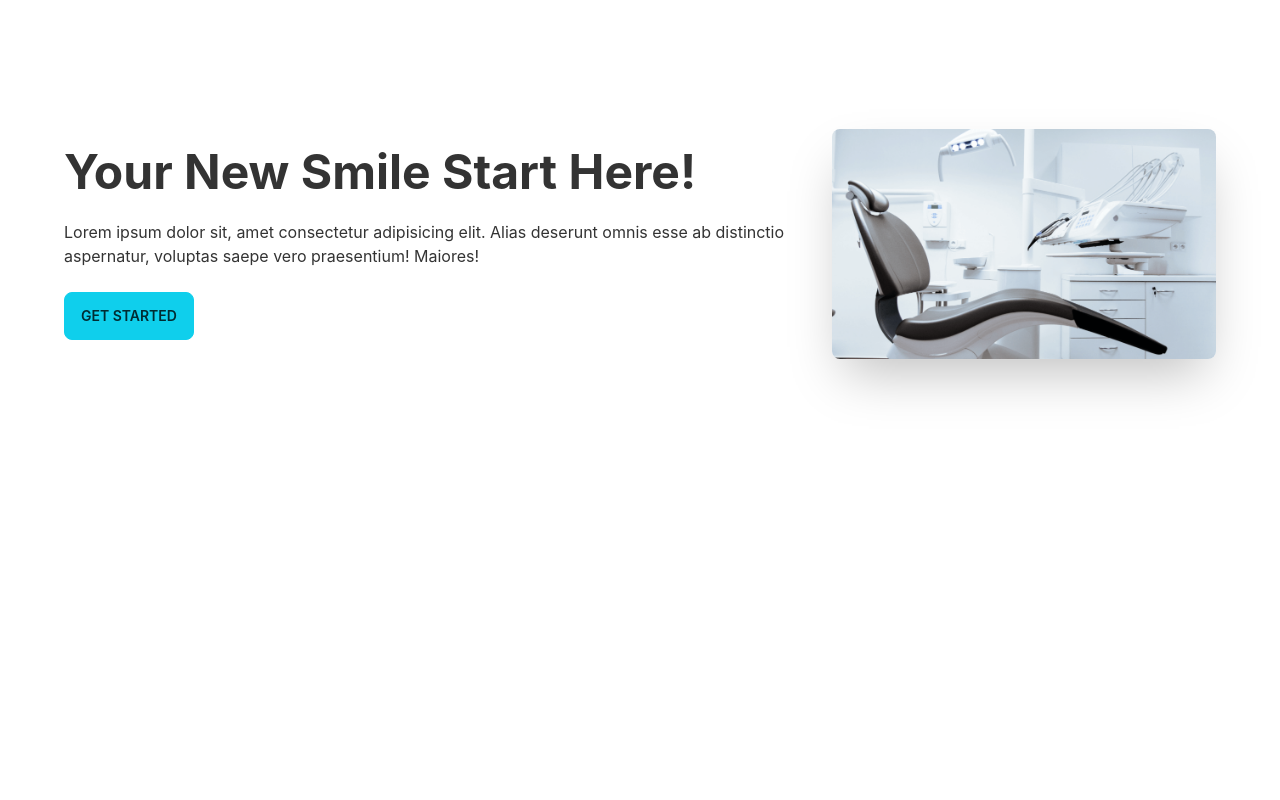
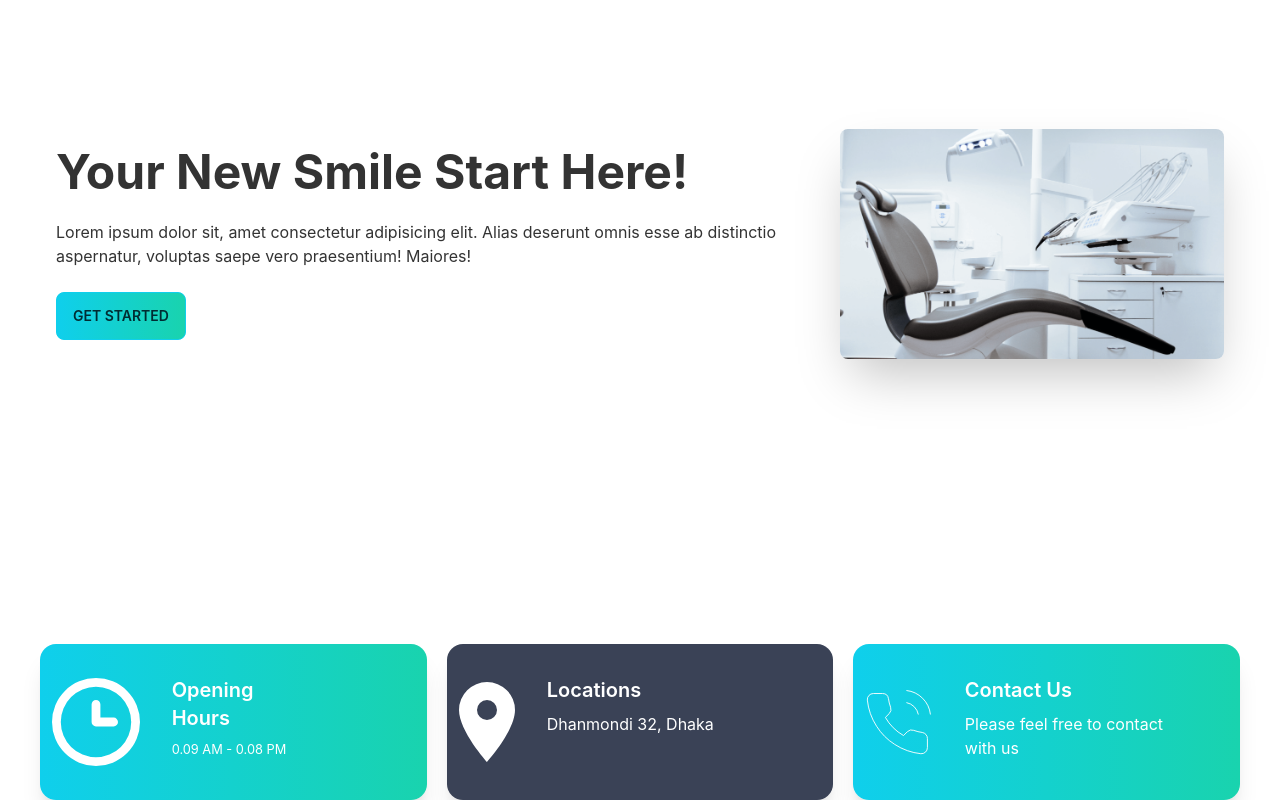
Before and after one commit to laizuakram1/doctors-portal-client, a React (Create React App) app: page / in a window 1280 px wide. Shown: the part 220-1020 px from the top of the page. Before the commit the page ends 864 px from the top, so only its background shows below. Built offline with nearby package versions, Linux system fonts and the light colour scheme.

Commit message:
create info

```diff
--- a/src/App.js
+++ b/src/App.js
@@ -8,7 +8,7 @@ import Navbar from './pages/Shared/Navbar/Navbar';
 
 function App() {
   return (
-   <div className='px-12'>
+   <div className='px-10'>
      <Navbar></Navbar>
     <Routes>
       <Route path='/' element={<Home></Home>}></Route>
--- a/src/pages/Home/Home.js
+++ b/src/pages/Home/Home.js
@@ -1,10 +1,12 @@
 import React from 'react';
 import Banner from './Banner';
+import Info from './Info';
 
 const Home = () => {
     return (
         <div>
             <Banner></Banner>
+            <Info></Info>
 
 
         </div>
--- /dev/null
+++ b/src/pages/Home/Info.js
@@ -0,0 +1,45 @@
+import React from 'react';
+import clock from '../../assets/icons/clock.svg';
+import marker from '../../assets/icons/marker.svg';
+import phone from '../../assets/icons/phone.svg';
+
+const Info = () => {
+
+    return (
+        <div className='text-white grid grid-cols-1 lg:grid-cols-3 gap-5'>
+            <div class="bg-gradient-to-r from-primary to-secondary card card-side shadow-xl px-3">
+                <figure><img src={clock} alt="Movie"/></figure>
+                <div class="card-body">
+                    <h2 class="card-title w-32">Opening Hours</h2>
+                    <small>0.09 AM - 0.08 PM</small>
+                    <div class="card-actions justify-end">
+
+                    </div>
+                </div>
+            </div>
+
+            <div class="bg-accent card card-side shadow-xl px-3">
+                <figure><img src={marker} alt="Movie"/></figure>
+                <div class="card-body">
+                    <h2 class="card-title">Locations</h2>
+                    <p>Dhanmondi 32, Dhaka</p>
+                    <div class="card-actions justify-end">
+
+                    </div>
+                </div>
+            </div>
+
+            <div class="bg-gradient-to-r from-primary to-secondary card card-side shadow-xl px-3">
+                <figure><img className='text-white' src={phone} alt="Movie"/></figure>
+                <div class="card-body">
+                    <h2 class="card-title">Contact Us</h2>
+                    <p>Please feel free to contact with us</p>
+                    <div class="card-actions justify-end">
+                    </div>
+                </div>
+            </div>
+        </div>
+    );
+};
+
+export default Info;
--- a/src/pages/Shared/Navbar/PrimaryButton.js
+++ b/src/pages/Shared/Navbar/PrimaryButton.js
@@ -3,7 +3,7 @@ import React from 'react';
 const PrimaryButton = ({children}) => {
     return (
         <div>
-             <button class="btn btn-primary">{children}</button>
+             <button class="bg-gradient-to-r from-primary to-secondary btn btn-primary">{children}</button>
         </div>
     );
 };
```
